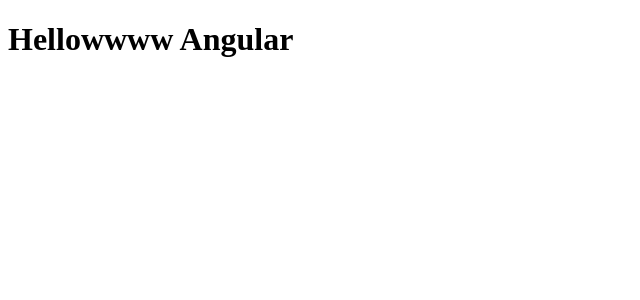
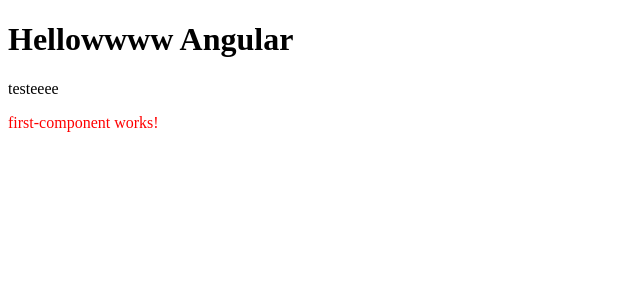
Before and after one commit to gmartins-dev/angular-curso-battisti, an Angular app: page / in a window 1280 px wide. Shown: the top 300 px of the page, without its empty margins (0-640 px from the left). Built offline with nearby package versions, Linux system fonts and the light colour scheme.

Commit message:
criado primeiro componente

```diff
--- a/src/app/app.component.html
+++ b/src/app/app.component.html
@@ -1 +1,4 @@
 <h1>Hellowwww Angular</h1>
+<p>testeeee</p>
+
+<app-first-component></app-first-component>
--- a/src/app/app.module.ts
+++ b/src/app/app.module.ts
@@ -3,10 +3,12 @@
 
 import { AppRoutingModule } from './app-routing.module';
 import { AppComponent } from './app.component';
+import { FirstComponentComponent } from './components/first-component/first-component.component';
 
 @NgModule({
   declarations: [
-    AppComponent
+    AppComponent,
+    FirstComponentComponent
   ],
   imports: [
     BrowserModule,
--- /dev/null
+++ b/src/app/components/first-component/first-component.component.css
@@ -0,0 +1,3 @@
+p {
+  color: red;
+}
--- /dev/null
+++ b/src/app/components/first-component/first-component.component.html
@@ -0,0 +1 @@
+<p>first-component works!</p>
--- /dev/null
+++ b/src/app/components/first-component/first-component.component.ts
@@ -0,0 +1,15 @@
+import { Component, OnInit } from '@angular/core';
+
+@Component({
+  selector: 'app-first-component',
+  templateUrl: './first-component.component.html',
+  styleUrls: ['./first-component.component.css']
+})
+export class FirstComponentComponent implements OnInit {
+
+  constructor() { }
+
+  ngOnInit(): void {
+  }
+
+}
```
Also changed, not shown: 1 other file (tests, documents, lock files or other folders).
